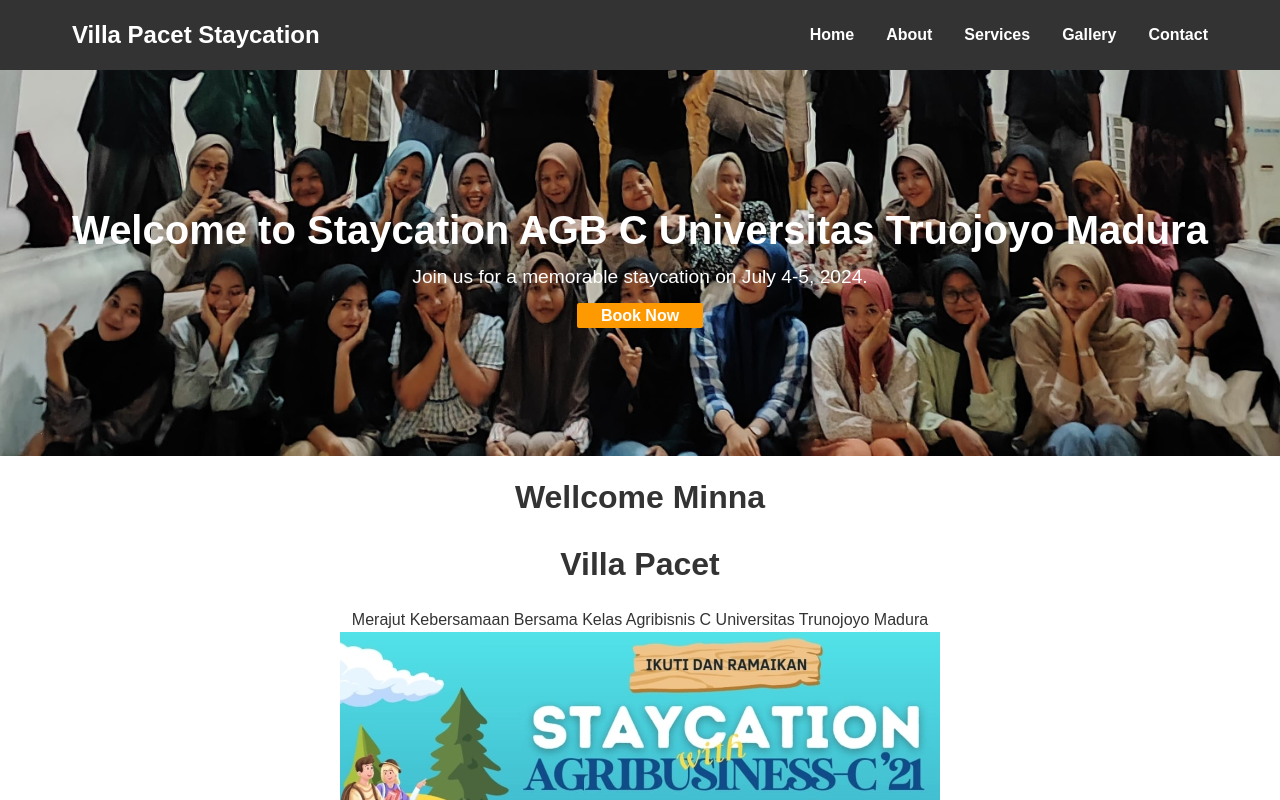
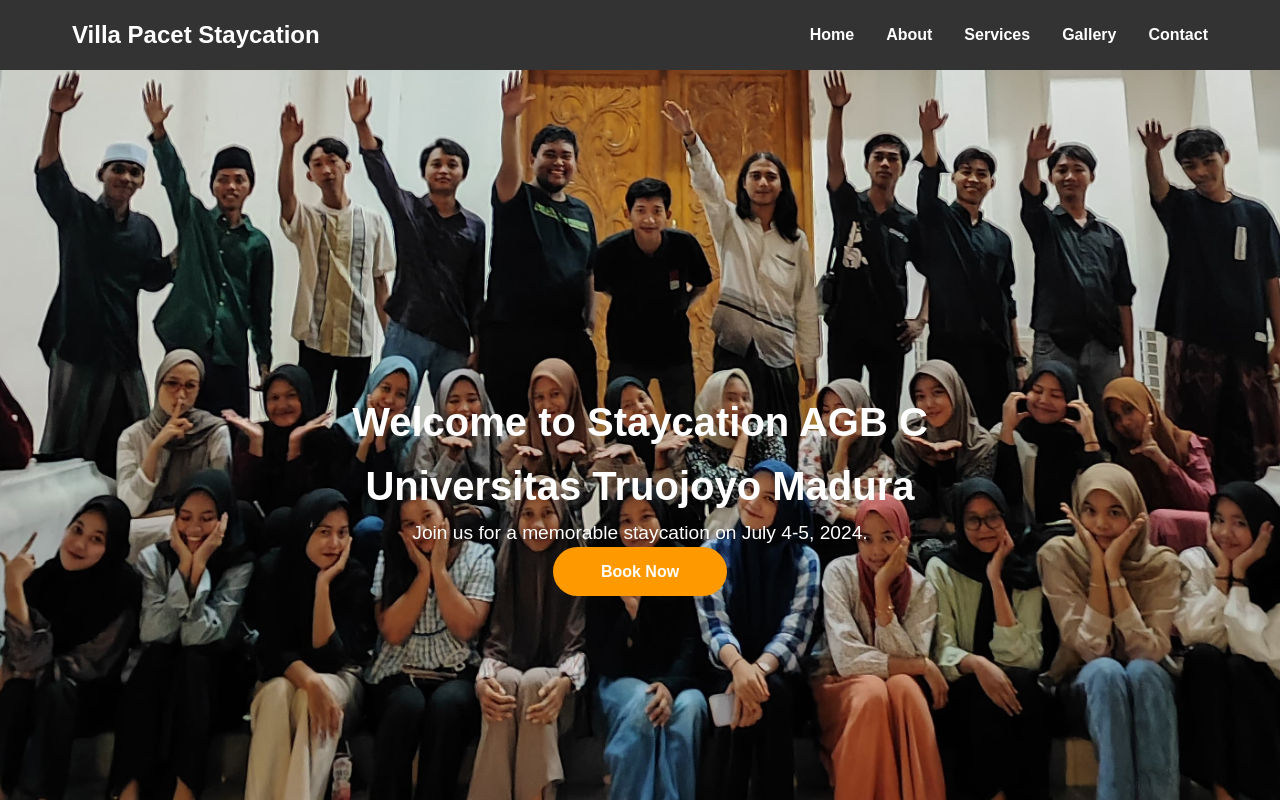
Before and after one commit to Anonymus1202/staycation, a plain HTML site: page index.html in a window 1280 px wide. Shown: the top 800 px of the page. Drawn offline with Linux system fonts and the light colour scheme.

Commit message:
Update style.css

```diff
--- a/style.css
+++ b/style.css
@@ -60,7 +60,7 @@ header .nav-links a:hover {
     background: url(kooonnnnn.jpg) no-repeat center center/cover;
     color: #fff;
     text-align: center;
-    padding: 8em 2em;
+    padding: 20em 15em;
 }
 
 .hero-section h2 {
@@ -76,9 +76,9 @@ header .nav-links a:hover {
 .hero-section .cta-button {
     background: #f90;
     color: #fff;
-    padding: 0.25em 1.5em;
+    padding: 1em 3em;
     text-decoration: none;
-    border-radius: 2px;
+    border-radius: 200px;
     font-weight: bold;
 }
 
```
